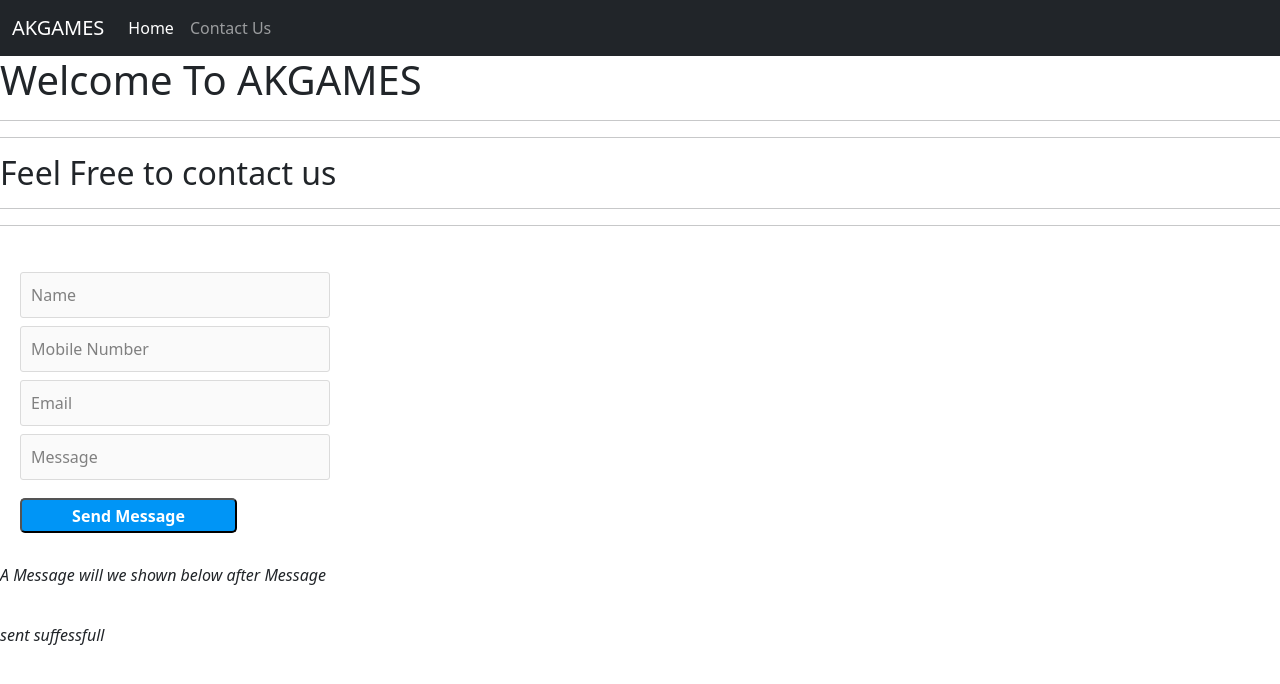
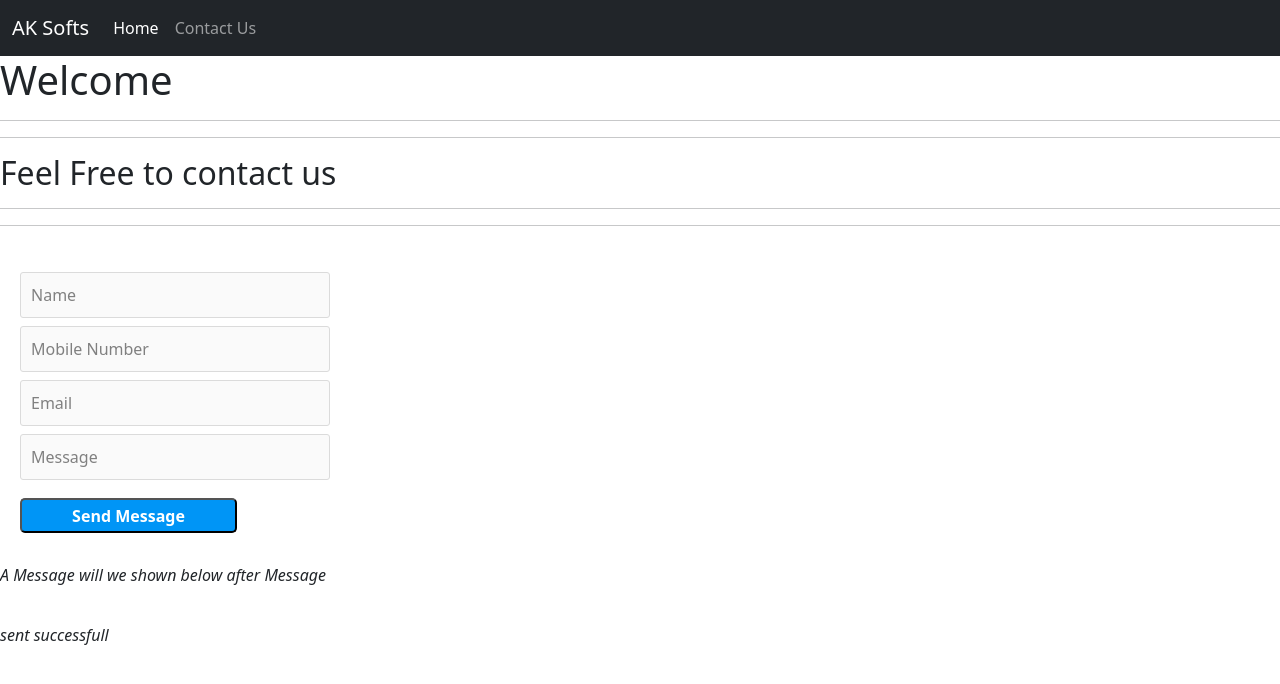
Before and after one commit to akgames25/freefire, a plain HTML site: page index.html in a window 1280 px wide. Drawn offline with nearby package versions, Linux system fonts and the light colour scheme.

Commit message:
Update index.html

```diff
--- a/index.html
+++ b/index.html
@@ -68,7 +68,7 @@ form button {
 <body>
     <nav class="navbar navbar-expand-lg navbar-dark bg-dark">
         <div class="container-fluid">
-          <a class="navbar-brand" href="#">AKGAMES</a>
+          <a class="navbar-brand" href="#">AK Softs</a>
           <button class="navbar-toggler" type="button" data-bs-toggle="collapse" data-bs-target="#navbarSupportedContent" aria-controls="navbarSupportedContent" aria-expanded="false" aria-label="Toggle navigation">
             <span class="navbar-toggler-icon"></span>
           </button>
@@ -89,7 +89,7 @@ form button {
         </div>
       </nav>
 
-<h1> Welcome To AKGAMES</h1>
+<h1> Welcome </h1>
 <hr/>
 <hr/>
 <h2> Feel Free to contact us</h2>
@@ -117,7 +117,7 @@ form button {
 
                     <button type="submit"  >Send Message</button>
                 </form>
-             <i>    A Message will we shown below after Message sent suffessfull </i>
+             <i>    A Message will we shown below after Message sent successfull </i>
                 <font color="Green" size="7"><p id="response_message"></p> </font>
 
 
```
